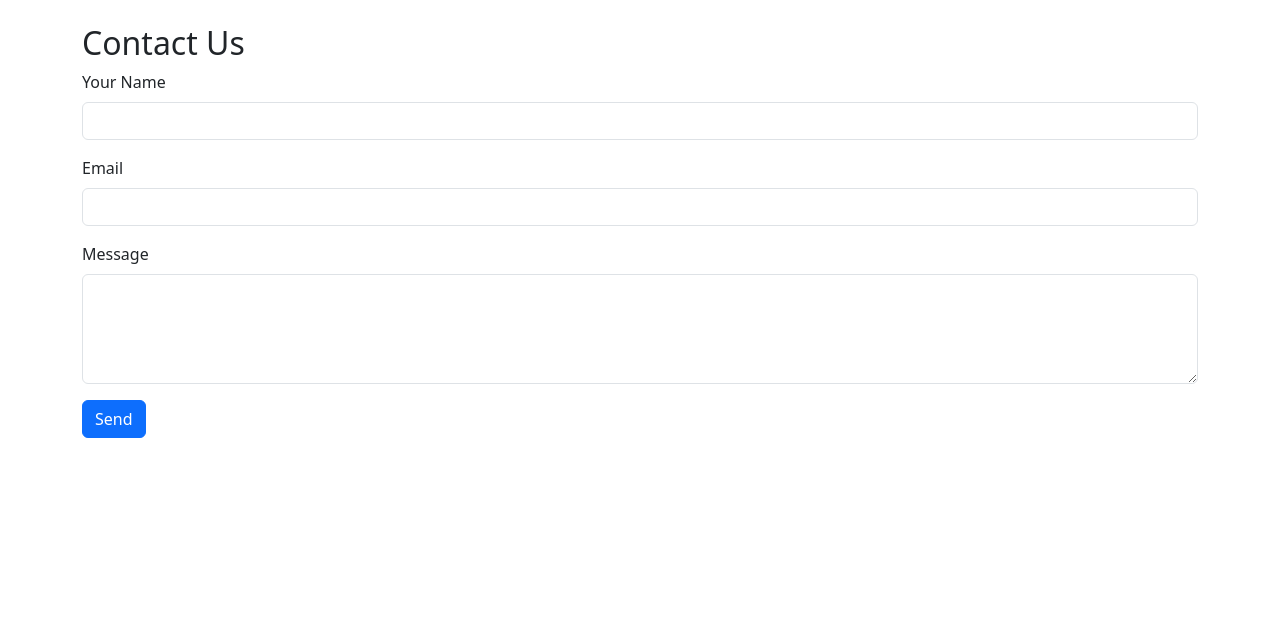
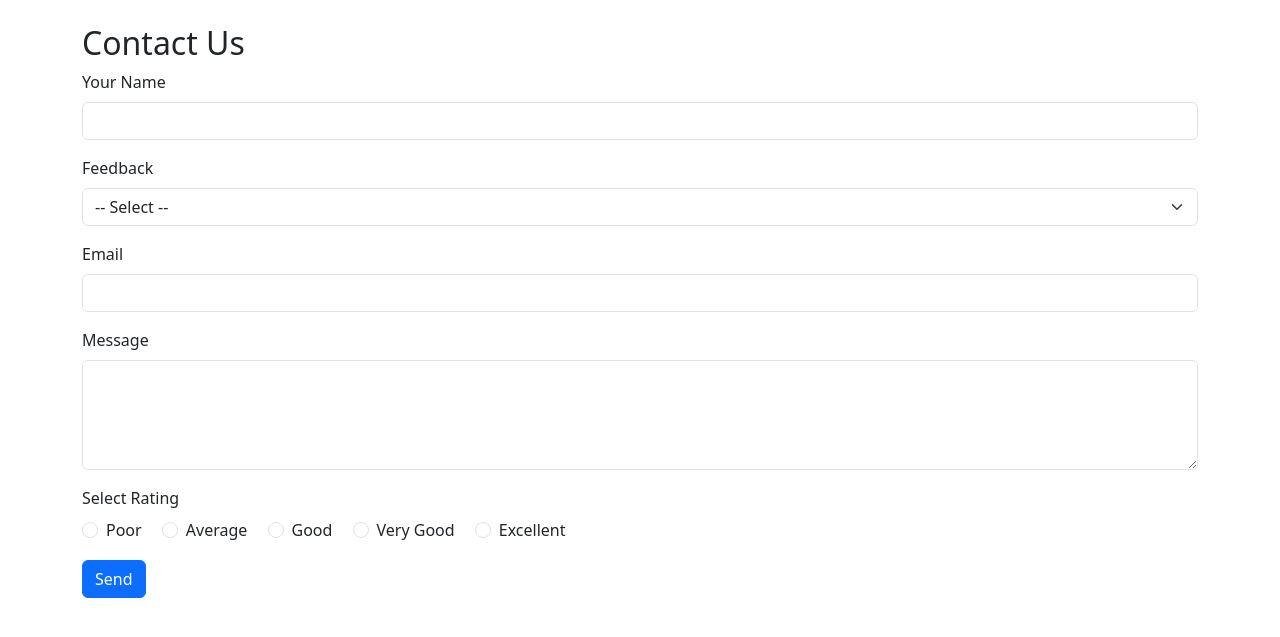
Before and after one commit to JayamalaB/test, a Flask app: page /contact in a window 1280 px wide. Shown: the part 56-693 px from the top of the page. Run offline with Flask 3, Linux system fonts and the light colour scheme.

Commit message:
dropdown and radio button

```diff
--- a/app.py
+++ b/app.py
@@ -25,13 +25,22 @@ def home():
 # Register
 @app.route('/register', methods=['GET', 'POST'])
 def register():
+    conn = get_db_connection()
+    cursor = conn.cursor(dictionary=True)
+    cursor.execute("SELECT * FROM cities")
+    cities = cursor.fetchall()
+    gender_options = ['Male', 'Female', 'Other']
+
     if request.method == 'POST':
         name = request.form['name']
         email = request.form['email']
         password = request.form['password']
+        gender = request.form['gender']
+        city = request.form['city']
+
         conn = get_db_connection()
         cursor = conn.cursor()
-        cursor.execute("INSERT INTO users (name, email, password) VALUES (%s, %s, %s)", (name, email, password))
+        cursor.execute("INSERT INTO users (name, email, password,gender,city) VALUES (%s, %s, %s,%s,%s)", (name, email, password,gender,city))
         conn.commit()
         cursor.close()
         conn.close()
@@ -41,7 +50,12 @@ def register():
     return render_template('register.html',
                            id="name", name="name", label="Full Name",
                            email_id="email", email_name="email", email_label="Email Address",
-                           password_id="password", password_name="password", password_label="Password")
+                           password_id="password", password_name="password", password_label="Password",
+                           select_id="gender", select_name="gender", select_label="Gender",
+                           select_options=gender_options, gender_selected="",
+                           radio_label="Select City", radio_name="city",
+                           radio_options=cities, city_selected="")
+
 
 # Login
 @app.route('/login', methods=['GET', 'POST'])
@@ -64,8 +78,8 @@ def login():
             flash('Invalid email or password', 'danger')
 
     return render_template('login.html',
-                           email_id="email", email_name="email", email_label="Email",
-                           password_id="password", password_name="password", password_label="Password")
+                           email_id="email", email_name="email", email_label="Enter Email",
+                           password_id="password", password_name="password", password_label="Enter Password")
 
 # Dashboard
 @app.route('/dashboard')
@@ -84,13 +98,24 @@ def logout():
 # Contact
 @app.route('/contact', methods=['GET', 'POST'])
 def contact():
+    gender_options = ['Satisfied', 'Not satisfied']
+    rating_options = [
+        {'id': 1, 'name': 'Poor'},
+        {'id': 2, 'name': 'Average'},
+        {'id': 3, 'name': 'Good'},
+        {'id': 4, 'name': 'Very Good'},
+        {'id': 5, 'name': 'Excellent'}
+    ]
     if request.method == 'POST':
         name = request.form['name']
         email = request.form['email']
         message = request.form['message']
+        feedback=request.form['feedback']
+        rating = request.form['rating']
+
         conn = get_db_connection()
         cursor = conn.cursor()
-        cursor.execute("INSERT INTO contacts (name, email, message) VALUES (%s, %s, %s)", (name, email, message))
+        cursor.execute("INSERT INTO contacts (name, email, message,feedback,rating) VALUES (%s, %s, %s,%s,%s)", (name, email, message,feedback,rating))
         conn.commit()
         cursor.close()
         conn.close()
@@ -100,7 +125,11 @@ def contact():
     return render_template('contact.html',
                            id="name", name="name", label="Your Name",
                            email_id="email", email_name="email", email_label="Email",
-                           message_id="message", message_name="message", message_label="Message")
+                           message_id="message", message_name="message", message_label="Message",
+                           select_id="feedback", select_name="feedback", select_label="Feedback",
+                           select_options=gender_options, gender_selected="",
+                           radio_label="Select Rating", radio_name="rating",
+                           radio_options=rating_options, city_selected="")
 
 if __name__ == '__main__':
     app.run(debug=True)
--- /dev/null
+++ b/templates/components/radio_group.html
@@ -0,0 +1,14 @@
+<div class="mb-3">
+  <label class="form-label d-block">{{ radio_label }}</label>
+  {% for item in radio_options %}
+    <div class="form-check form-check-inline">
+      <input class="form-check-input"
+             type="radio"
+             id="radio_{{ radio_name }}_{{ item.id }}"
+             name="{{ radio_name }}"
+             value="{{ item.name }}"
+             {% if item.name == city_selected %}checked{% endif %}>
+      <label class="form-check-label" for="radio_{{ radio_name }}_{{ item.id }}">{{ item.name }}</label>
+    </div>
+  {% endfor %}
+</div>
--- /dev/null
+++ b/templates/components/select_dropdown.html
@@ -0,0 +1,9 @@
+<div class="mb-3">
+  <label for="{{ select_id }}" class="form-label">{{ select_label }}</label>
+  <select class="form-select" id="{{ select_id }}" name="{{ select_name }}" required>
+    <option value="">-- Select --</option>
+    {% for option in select_options %}
+      <option value="{{ option }}" {% if option == gender_selected %}selected{% endif %}>{{ option }}</option>
+    {% endfor %}
+  </select>
+</div>
--- a/templates/contact.html
+++ b/templates/contact.html
@@ -3,8 +3,10 @@
 <h2>Contact Us</h2>
 <form method="POST">
   {% include "components/input_text.html" with context %}
+  {% include "components/select_dropdown.html" with context %}
   {% include "components/input_email.html" with context %}
   {% include "components/input_message.html" with context %}
+  {% include "components/radio_group.html" with context %}
   <button type="submit" class="btn btn-primary">Send</button>
 </form>
 {% endblock %}
--- a/templates/register.html
+++ b/templates/register.html
@@ -5,6 +5,8 @@
   {% include "components/input_text.html" with context %}
   {% include "components/input_email.html" with context %}
   {% include "components/input_password.html" with context %}
+  {% include "components/select_dropdown.html" with context %}
+   {% include "components/radio_group.html" with context %}
   <button type="submit" class="btn btn-primary">Register</button>
 </form>
 {% endblock %}
```
